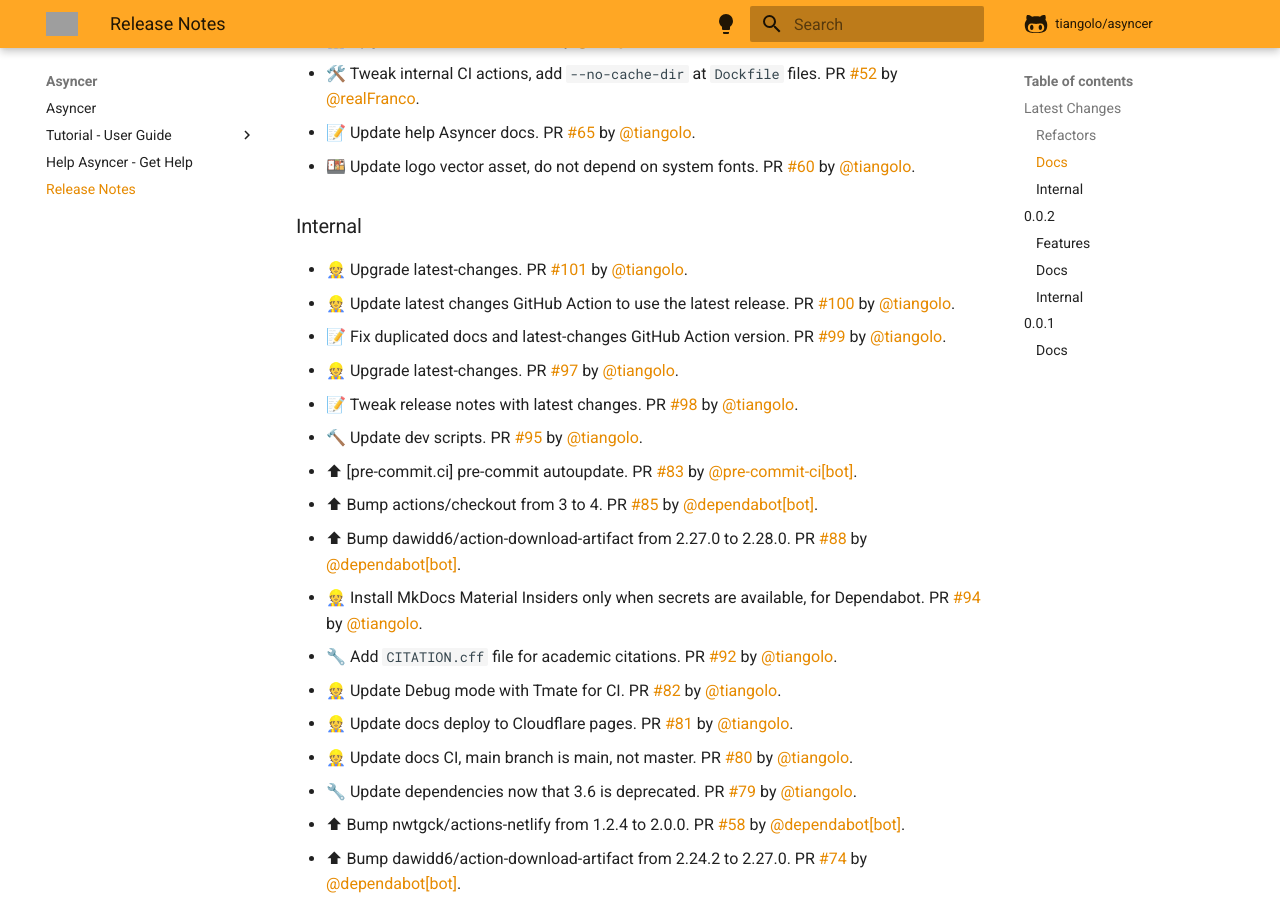
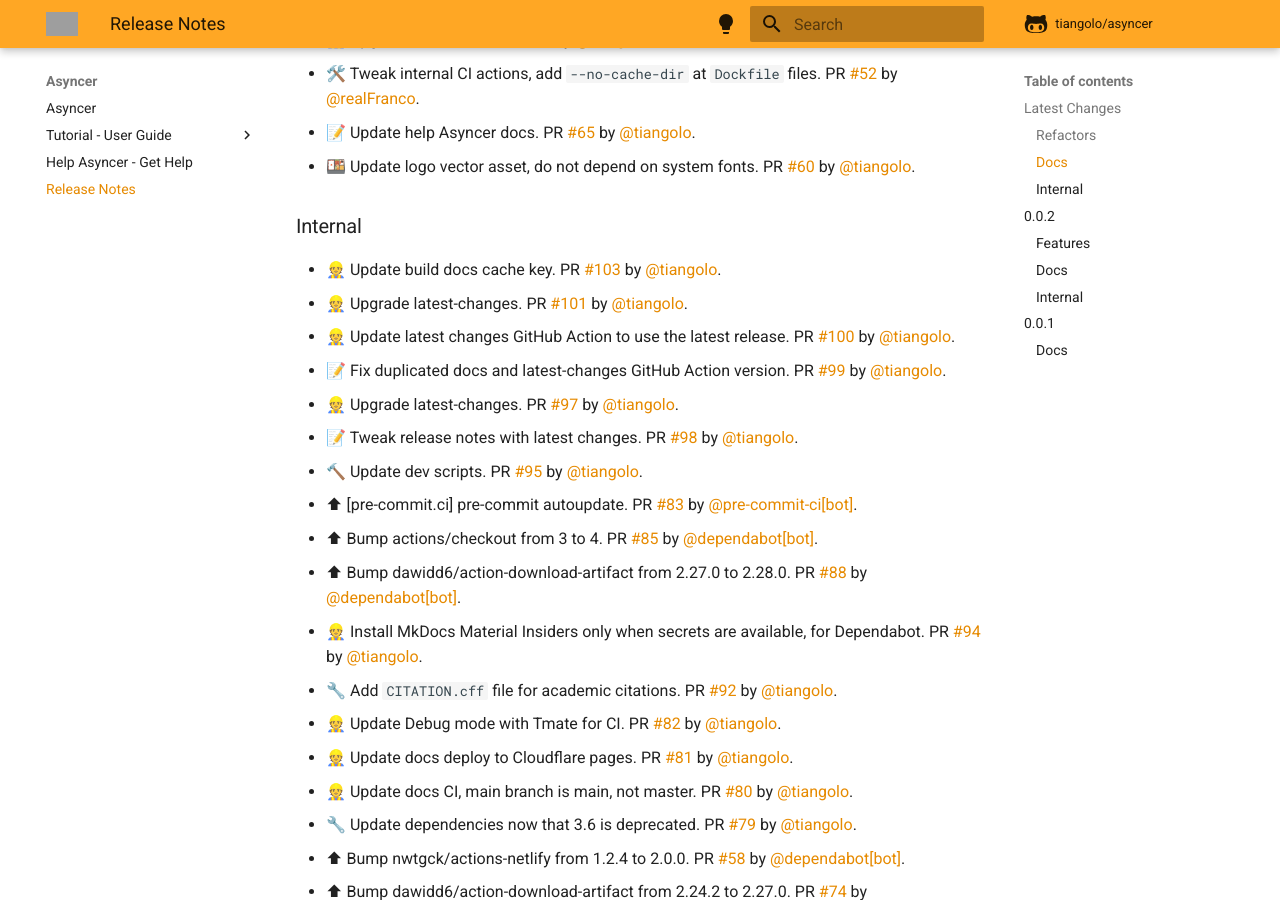
Before and after one commit to fastapi/asyncer, an MkDocs documentation site: the page built from docs/release-notes.md, in a window 1280 px wide and 900 px high, scrolled down 353 px. Built offline with MkDocs 1.6.1 and Material for MkDocs 9.7.7, drawn with Linux system fonts in a browser that asks for light colours; comment, search, counter and statistics services are not loaded; grey boxes are pictures that could not be loaded.

Commit message:
📝 Update release notes

```diff
--- a/docs/release-notes.md
+++ b/docs/release-notes.md
@@ -15,6 +15,7 @@
 
 ### Internal
 
+* 👷 Update build docs cache key. PR [#103](https://github.com/tiangolo/asyncer/pull/103) by [@tiangolo](https://github.com/tiangolo).
 * 👷 Upgrade latest-changes. PR [#101](https://github.com/tiangolo/asyncer/pull/101) by [@tiangolo](https://github.com/tiangolo).
 * 👷 Update latest changes GitHub Action to use the latest release. PR [#100](https://github.com/tiangolo/asyncer/pull/100) by [@tiangolo](https://github.com/tiangolo).
 * 📝 Fix duplicated docs and latest-changes GitHub Action version. PR [#99](https://github.com/tiangolo/asyncer/pull/99) by [@tiangolo](https://github.com/tiangolo).
```
